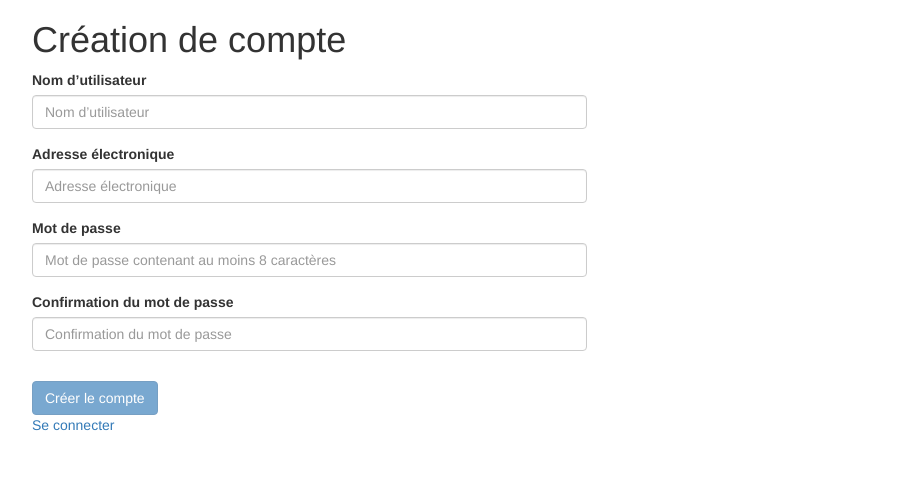
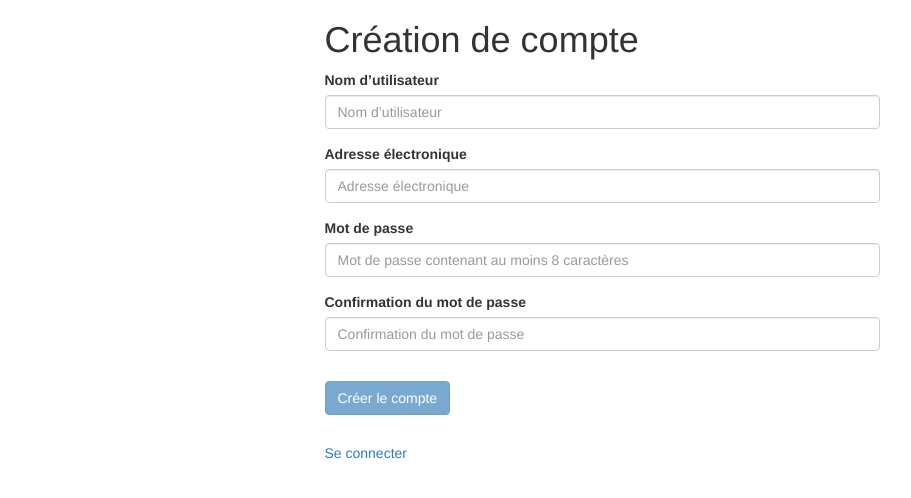
Before and after one commit to learnandplay/website, a Django app: page /backoffice/register/ in a window 1280 px wide. Shown: the top 498 px of the page, without its empty margins (38-949 px from the left). Run offline with Django 3.2, Linux system fonts and the light colour scheme; some libraries are stand-ins or nearby versions.

Commit message:
improving css

```diff
--- a/lp_website/backoffice/templates/backoffice/register.html
+++ b/lp_website/backoffice/templates/backoffice/register.html
@@ -11,7 +11,11 @@
 
 {% block content %}
 <h1>
-  Création de compte
+  <div class="row">
+    <div class="col-lg-offset-3 col-lg-6">
+      Création de compte
+    </div>
+  </div>
 </h1>
 {% if registered %}
 Vous êtes enregistré. <a href="{% url 'backoffice:login' %}">Se connecter</a>
@@ -20,15 +24,23 @@ Vous êtes enregistré. <a href="{% url 'backoffice:login' %}">Se connecter</a>
   {% csrf_token %}
   <div class="form-group">
     <div class="row">
-      <div class="col-lg-6">
+      <div class="col-lg-offset-3 col-lg-6">
 	{% bootstrap_form registration_form %}
       </div>
     </div>
   </div>
   {% buttons %}
-  <button id="submit-button" type="submit" name="submit" class="btn btn-primary">Créer le compte</button>
+  <div class="row">
+    <div class="col-lg-offset-3 col-lg-6">
+      <button id="submit-button" type="submit" name="submit" class="btn btn-primary">Créer le compte</button>
+    </div>
+  </div>
   {% endbuttons %}
 </form>
-<a href="{% url 'backoffice:login' %}">Se connecter</a>
+<div class="row" style="padding-top:2em;">
+  <div class="col-lg-offset-3 col-lg-6">
+    <a href="{% url 'backoffice:login' %}">Se connecter</a>
+  </div>
+</div>
 {% endif %}
 {% endblock content %}
```
Also changed, not shown: lp_website/backoffice/templates/backoffice/login.html (+13 -4 lines).
